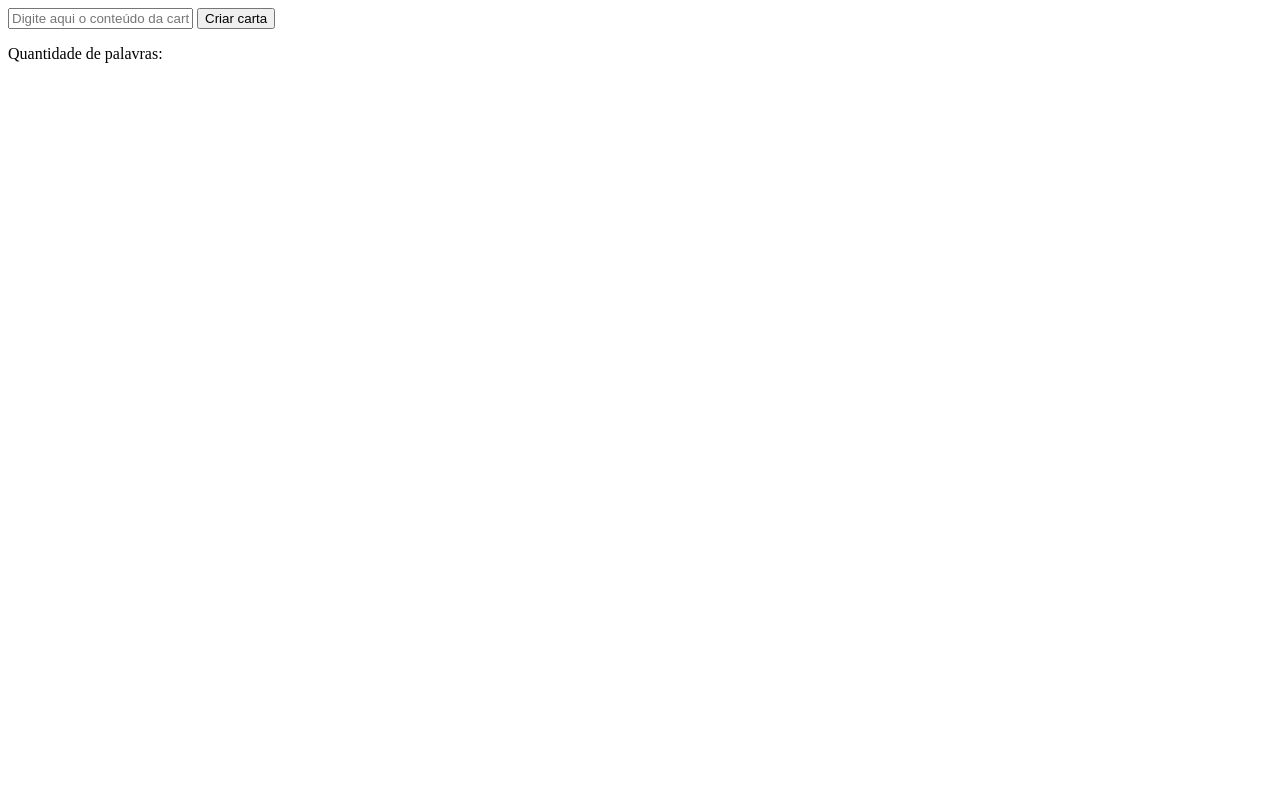
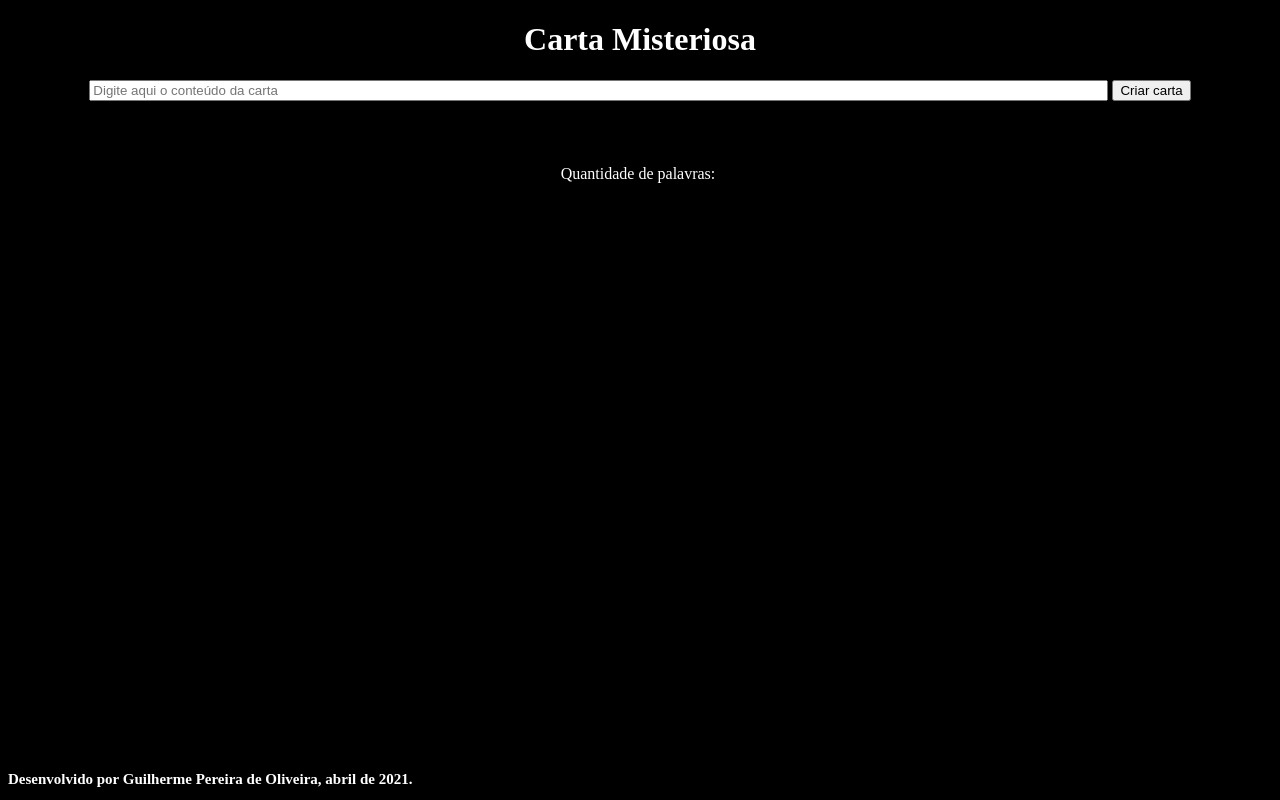
Before and after one commit to guidpo0/carta-misteriosa, a website: page index.html in a window 1280 px wide. Drawn offline with Linux system fonts and the light colour scheme.

Commit message:
Estilizado - final

```diff
--- a/index.html
+++ b/index.html
@@ -12,15 +12,27 @@
   <title>Document</title>
 </head>
 <body>
-  <input id="carta-texto" type="text" placeholder="Digite aqui o conteúdo da carta">
+  <header>
+    <h1>Carta Misteriosa</h1>
 
-  <button id="criar-carta">Criar carta</button>
+    <input id="carta-texto" type="text" placeholder="Digite aqui o conteúdo da carta">
 
-  <p id="carta-gerada"></p>
+    <button id="criar-carta">Criar carta</button>
+  </header>
 
-  <p>Quantidade de palavras:</p>
+  <main>
+    <p id="carta-gerada"></p>
 
-  <p id="carta-contador"></p>
+    <p class="word-counter">Quantidade de palavras:</p>
+
+    <p id="carta-contador" class="word-counter"></p>
+  </main>
+
+  <footer>
+    <h2>Desenvolvido por Guilherme Pereira de Oliveira, abril de 2021.</h2>
+  </footer>
+
+
 
   <script src="script.js"></script>
 </body>
--- a/style.css
+++ b/style.css
@@ -1,3 +1,24 @@
+body {
+  color: white;
+  background-color: black;
+  text-align: center;
+}
+
+h2 {
+  font-size: 15px;
+  position: fixed;
+  bottom: 0%;
+}
+
+.word-counter {
+  display: inline-block;
+}
+
+#carta-texto {
+  width: 80%;
+  margin-bottom: 30px;
+}
+
 .newspaper {
   background-color: antiquewhite;
   font-family: Times New Roman, Times, serif;
```
